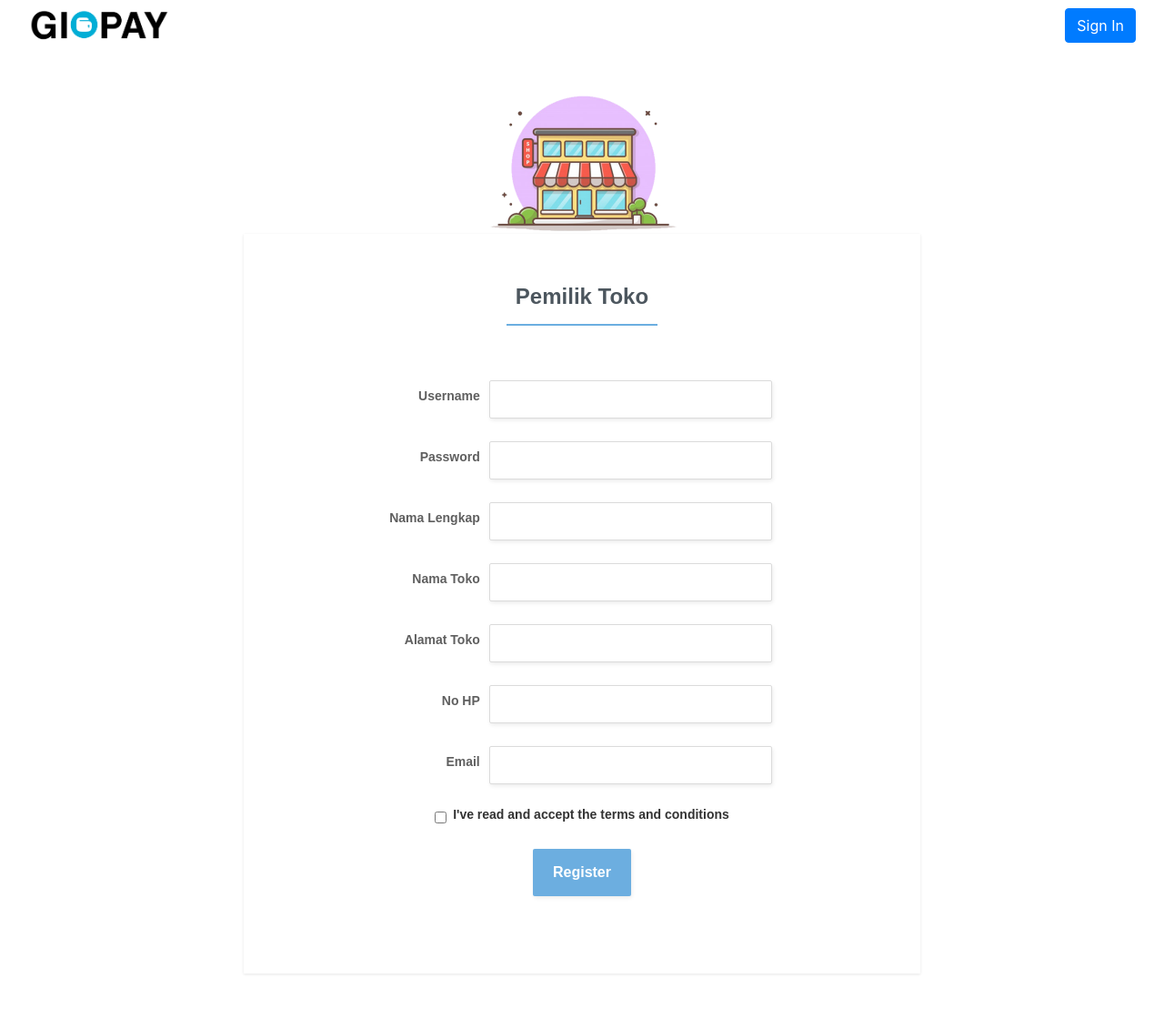
After one commit to SirYazoo/MIBD-GiPay, a PHP site: page /regToko.html in a window 1280 px wide. The commit adds this page. Shown: the whole page at 91% size. Run offline with PHP 8.4, Linux system fonts and the light colour scheme.

Commit message:
Update Register

```diff
--- /dev/null
+++ b/assets/css/Pretty-Registration-Form.css
@@ -0,0 +1,89 @@
+.register-form form.custom-form {
+  padding: 55px;
+  box-sizing: border-box;
+  background-color: #ffffff;
+  box-shadow: 0 1px 3px 0 rgba(0, 0, 0, 0.1);
+  font: bold 14px sans-serif;
+  text-align: center;
+  margin: 50px;
+  color: #333;
+}
+
+@media (max-width:400px) {
+  .register-form form.custom-form {
+    padding: 55px 10px;
+  }
+}
+
+.register-form .custom-form h1 {
+  display: inline-block;
+  color: #4c565e;
+  font-size: 24px;
+  font-weight: bold;
+  padding: 0 10px 15px;
+  margin-bottom: 60px;
+  border-bottom: 2px solid rgb(108, 174, 224);
+}
+
+.register-form .custom-form .form-group {
+  margin-bottom: 25px;
+}
+
+.register-form .custom-form .label-column {
+  text-align: right;
+  color: #5F5F5F;
+}
+
+@media (max-width:768px) {
+  .register-form .custom-form .label-column {
+    text-align: left;
+  }
+}
+
+.register-form .custom-form .input-column {
+  color: #5f5f5f;
+  text-align: left;
+}
+
+.register-form .custom-form .input-column input {
+  color: #5f5f5f;
+  box-shadow: 1px 2px 4px 0 rgba(0, 0, 0, 0.08);
+  padding: 12px;
+  border: 1px solid #dbdbdb;
+  border-radius: 2px;
+  height: 42px;
+}
+
+.register-form .custom-form .dropdown .dropdown-toggle {
+  background: #fff;
+  border: 1px solid #dbdbdb;
+  box-shadow: 1px 2px 4px 0 rgba(0, 0, 0, 0.08);
+  color: #333;
+  outline: none;
+}
+
+.register-form .custom-form .dropdown ul {
+  background: #fff;
+}
+
+.register-form .custom-form .dropdown ul li a {
+  background: #fff;
+  color: #333;
+  opacity: 0.8;
+}
+
+.register-form .custom-form .dropdown ul li a:hover {
+  opacity: 1;
+}
+
+.register-form .custom-form .submit-button {
+  border-radius: 2px;
+  background: #6caee0;
+  color: #ffffff;
+  font-weight: bold;
+  box-shadow: 1px 2px 4px 0 rgba(0, 0, 0, 0.08);
+  padding: 14px 22px;
+  border: 0;
+  margin: 30px;
+  outline: none;
+}
--- a/assets/css/styles.css
+++ b/assets/css/styles.css
@@ -19,3 +19,7 @@
   margin-left: auto;
   margin-bottom: auto;
 }
+
+.col-md-12 {
+  text-align: center;
+}
--- /dev/null
+++ b/regToko.html
@@ -0,0 +1,75 @@
+<!DOCTYPE html>
+<html>
+
+<head>
+    <meta charset="utf-8">
+    <meta name="viewport" content="width=device-width, initial-scale=1.0, shrink-to-fit=no">
+    <title>index</title>
+    <link rel="stylesheet" href="assets/bootstrap/css/bootstrap.min.css">
+    <link rel="stylesheet" href="https://fonts.googleapis.com/css?family=Source+Sans+Pro:300,400,700">
+    <link rel="stylesheet" href="assets/css/Google-Style-Login.css">
+    <link rel="stylesheet" href="assets/css/Header-Blue.css">
+    <link rel="stylesheet" href="assets/css/Pretty-Registration-Form.css">
+    <link rel="stylesheet" href="assets/css/styles.css">
+    <link rel="stylesheet" href="assets/css/Team-Boxed.css">
+</head>
+
+<body>
+    <nav class="navbar navbar-light navbar-expand-md" style="background-color: #ffffff;">
+        <div class="container-fluid"><button data-toggle="collapse" class="navbar-toggler" data-target="#navcol-1"><span class="sr-only">Toggle navigation</span><span class="navbar-toggler-icon"></span></button><img src="assets/img/Gipay.png" style="height: 40px;">
+            <div class="collapse navbar-collapse"
+                id="navcol-1">
+                <ul class="nav navbar-nav">
+                    <li class="nav-item" role="presentation"></li>
+                    <li class="nav-item" role="presentation"></li>
+                    <li class="nav-item" role="presentation"></li>
+                </ul>
+            </div><a href="index.html" class="btn btn-primary" role="button">Sign In</a></div>
+    </nav>
+    <div>
+        <div class="container">
+            <div class="row">
+                <div class="col-md-12"><img class="regToko" src="assets/img/Toko.png" style="height: 250px;" /></div>
+            </div>
+        </div>
+    </div>
+    <div class="row register-form">
+        <div class="col-md-8 offset-md-2" style="margin-top: -99px;">
+            <form class="custom-form" style="opacity: 1;">
+                <h1>Pemilik Toko</h1>
+                <div class="form-row form-group">
+                    <div class="col-sm-4 label-column"><label class="col-form-label" for="name-input-field">Username</label></div>
+                    <div class="col-sm-6 input-column"><input class="form-control" type="text"></div>
+                </div>
+                <div class="form-row form-group">
+                    <div class="col-sm-4 label-column"><label class="col-form-label" for="email-input-field">Password</label></div>
+                    <div class="col-sm-6 input-column"><input type="password" class="form-control" /></div>
+                </div>
+                <div class="form-row form-group">
+                    <div class="col-sm-4 label-column"><label class="col-form-label" for="pawssword-input-field">Nama Lengkap</label></div>
+                    <div class="col-sm-6 input-column"><input type="password" class="form-control" /></div>
+                </div>
+                <div class="form-row form-group">
+                    <div class="col-sm-4 label-column"><label class="col-form-label" for="repeat-pawssword-input-field">Nama Toko</label></div>
+                    <div class="col-sm-6 input-column"><input class="form-control" type="password"></div>
+                </div>
+                <div class="form-row form-group">
+                    <div class="col-sm-4 label-column"><label class="col-form-label" for="repeat-pawssword-input-field">Alamat Toko</label></div>
+                    <div class="col-sm-6 input-column"><input class="form-control" type="password"></div>
+                </div>
+                <div class="form-row form-group">
+                    <div class="col-sm-4 label-column"><label class="col-form-label" for="repeat-pawssword-input-field">No HP</label></div>
+                    <div class="col-sm-6 input-column"><input class="form-control" type="password"></div>
+                </div>
+                <div class="form-row form-group">
+                    <div class="col-sm-4 label-column"><label class="col-form-label" for="repeat-pawssword-input-field">Email</label></div>
+                    <div class="col-sm-6 input-column"><input class="form-control" type="password"></div>
+                </div>
+                <div class="form-check"><input class="form-check-input" type="checkbox" id="formCheck-3"><label class="form-check-label" for="formCheck-3">I've read and accept the terms and conditions</label></div><button class="btn btn-light submit-button" type="button">Register</button></form>
+        </div>
+    </div>
+    <script src="assets/js/jquery.min.js"></script>
+    <script src="assets/bootstrap/js/bootstrap.min.js"></script>
+</body>
+
+</html>
--- a/signup.html
+++ b/signup.html
@@ -9,6 +9,7 @@
     <link rel="stylesheet" href="https://fonts.googleapis.com/css?family=Source+Sans+Pro:300,400,700">
     <link rel="stylesheet" href="assets/css/Google-Style-Login.css">
     <link rel="stylesheet" href="assets/css/Header-Blue.css">
+    <link rel="stylesheet" href="assets/css/Pretty-Registration-Form.css">
     <link rel="stylesheet" href="assets/css/styles.css">
     <link rel="stylesheet" href="assets/css/Team-Boxed.css">
 </head>
@@ -41,7 +42,7 @@
                 <div class="col-md-6 col-lg-4 item">
                     <div class="box" style="height: 480px;"><img class="rounded-circle" src="assets/img/Toko.png">
                         <h3 class="name">Pemilik Toko</h3>
-                        <p class="description" style="margin-top: 43px;">Pemilik Toko akan dimudahkan dalam mengelola statistik dari transaksi yang dilakukan.</p><button class="btn btn-primary" type="button" style="font-size: 20px;">Register</button></div>
+                        <p class="description" style="margin-top: 43px;">Pemilik Toko akan dimudahkan dalam mengelola statistik dari transaksi yang dilakukan.</p><a href="regToko.html" class="btn btn-primary" type="button" style="font-size: 20px;">Register</a></div>
                 </div>
                 <div class="col-md-6 col-lg-4 item">
                     <div class="box" style="height: 480px;"><img class="rounded-circle" src="assets/img/Orang.png">
```
Also changed, not shown: index.html (+6 -5 lines), assets/img/Slogan.png (deleted).
